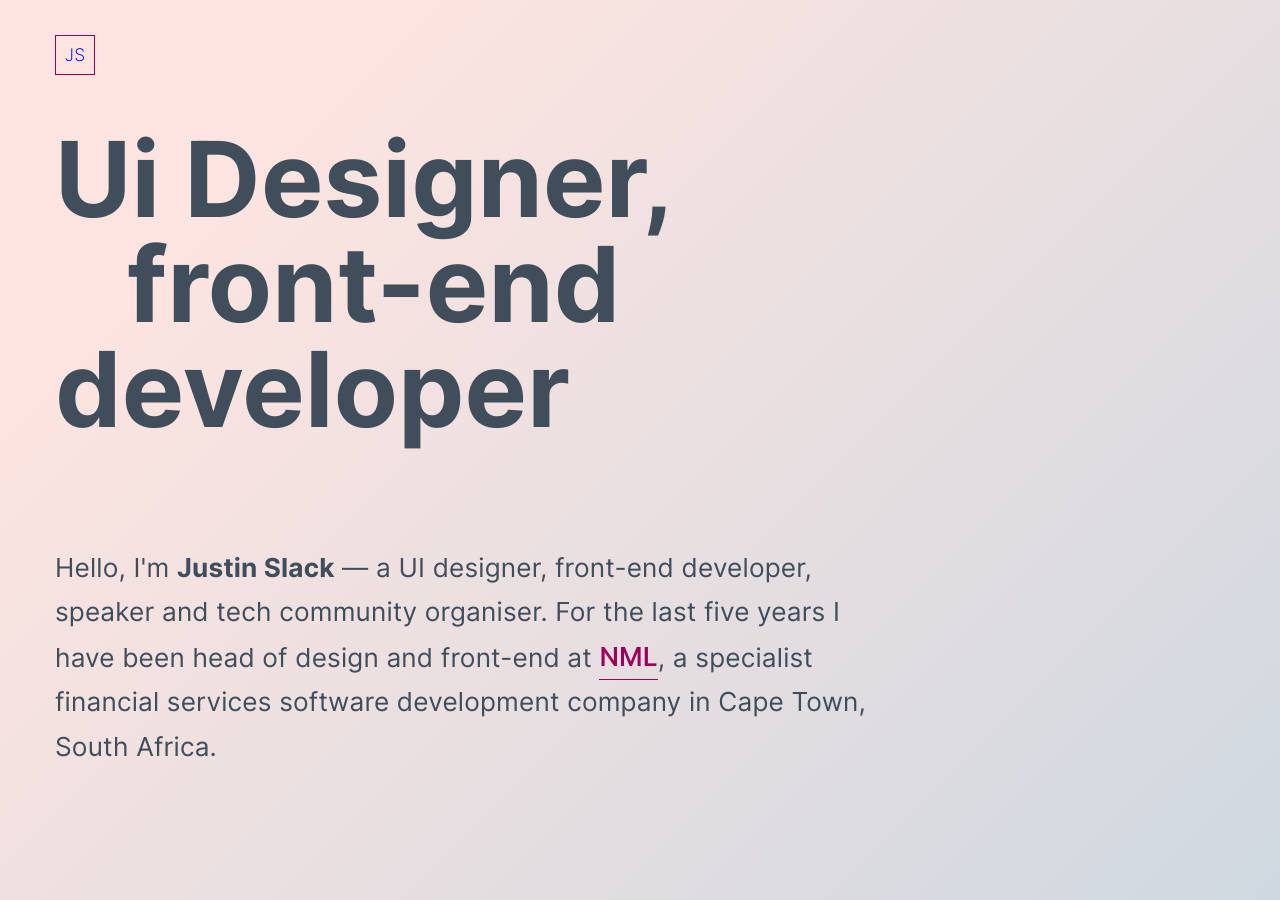
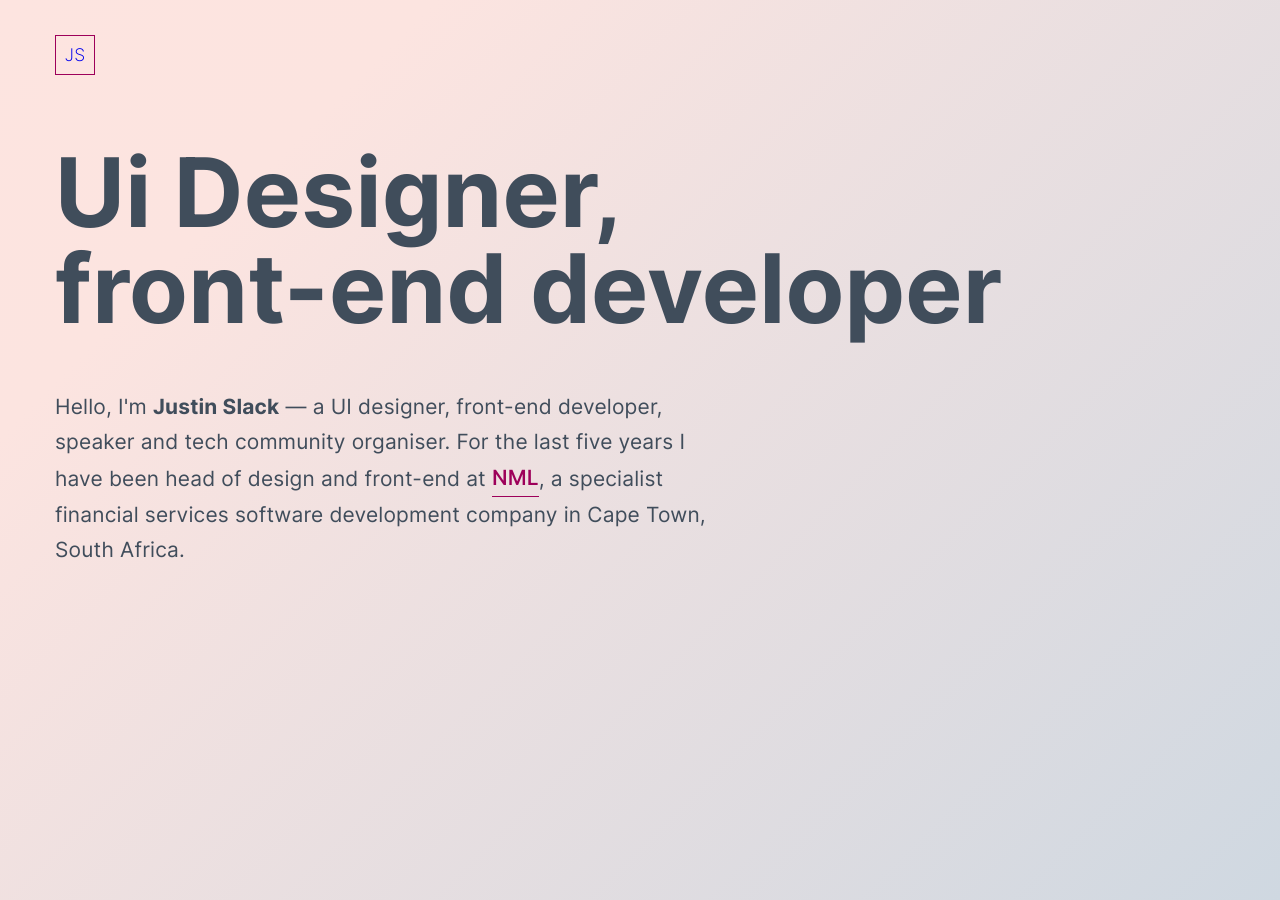
Before and after one commit to justinslack/justinslack.com, a Jekyll site: the page built from index.html, in a window 1280 px wide. Built offline with Jekyll 4.4.1, drawn with Linux system fonts in a browser that asks for light colours.

Commit message:
Font size fix

```diff
--- a/_includes/critical/home-page.css
+++ b/_includes/critical/home-page.css
@@ -6,20 +6,21 @@
 
 .home-header {
   font-size: 4em;
+  margin: 4rem 0 3rem;
 }
 
 @media (min-width: 33.750em) {
   .home-header {
-    font-size: 6em;
+    font-size: 5.5em;
   }
 
   .home-header-indent {
     display: block;
-    transform: translateX(1ch);
+    /* transform: translateX(1ch); */
   }
 }
 
 .lead {
-  font-size: 1.5em;
+  font-size: 1.2em;
   max-width: 50ch;
 }
--- a/index.html
+++ b/index.html
@@ -9,8 +9,8 @@ critical: home-page.css
 
   <h1 class="home-header">
     Ui Designer,
-    <span class="home-header-indent">front-end</span>
-    developer
+    <span class="home-header-indent">front-end
+    developer</span>
   </h1>
   <p class="lead">
     Hello, I'm <strong>Justin Slack</strong> — a UI designer, front-end developer, speaker and tech community organiser. For the last five years I have been head of design and front-end at <a href="https://nml.co.za">NML</a>, a specialist financial services software development company in Cape Town, South Africa.
```
